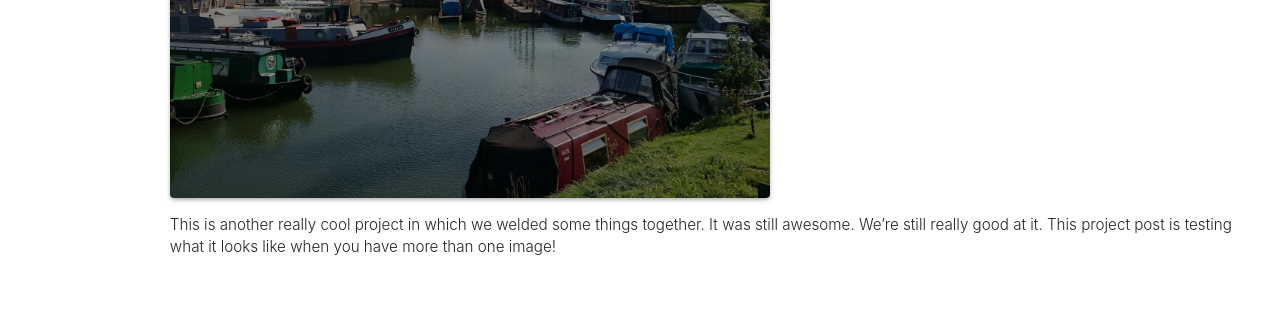
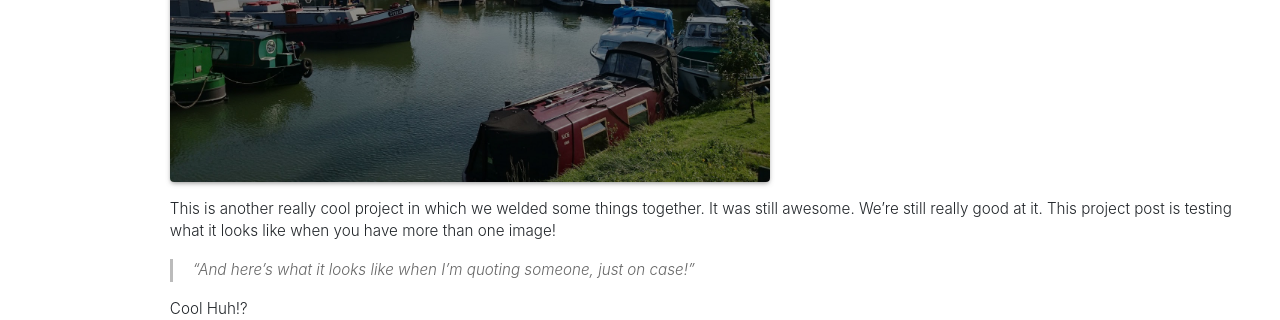
Before and after one commit to pages-themes/slate, a Jekyll site: the page built from _posts/2018-09-28-test-project-two.md, in a window 1280 px wide and 900 px high, scrolled down 1216 px, cut to the strip 0-320 px from the top of the window. Built offline with Jekyll 4.4.1, drawn with Linux system fonts in a browser that asks for light colours; our own code applies the rules of GitHub Pages for plain Markdown files.

Commit message:
Update from Forestry.io - Updated 2018-09-28-test-project-two.md

```diff
--- a/_posts/2018-09-28-test-project-two.md
+++ b/_posts/2018-09-28-test-project-two.md
@@ -6,8 +6,10 @@
 ---
 #### Test Project: Welding, Two Images
 
-![](/uploads/cruisers3-1.jpg)
-
-![](/uploads/cruisers2.jpg)
+![](/uploads/cruisers3-1.jpg)![](/uploads/cruisers2.jpg)
 
 This is another really cool project in which we welded some things together. It was still awesome. We're still really good at it. This project post is testing what it looks like when you have more than one image!
+
+> _"And here's what it looks like when I'm quoting someone, just on case!"_
+
+Cool Huh!?
```
